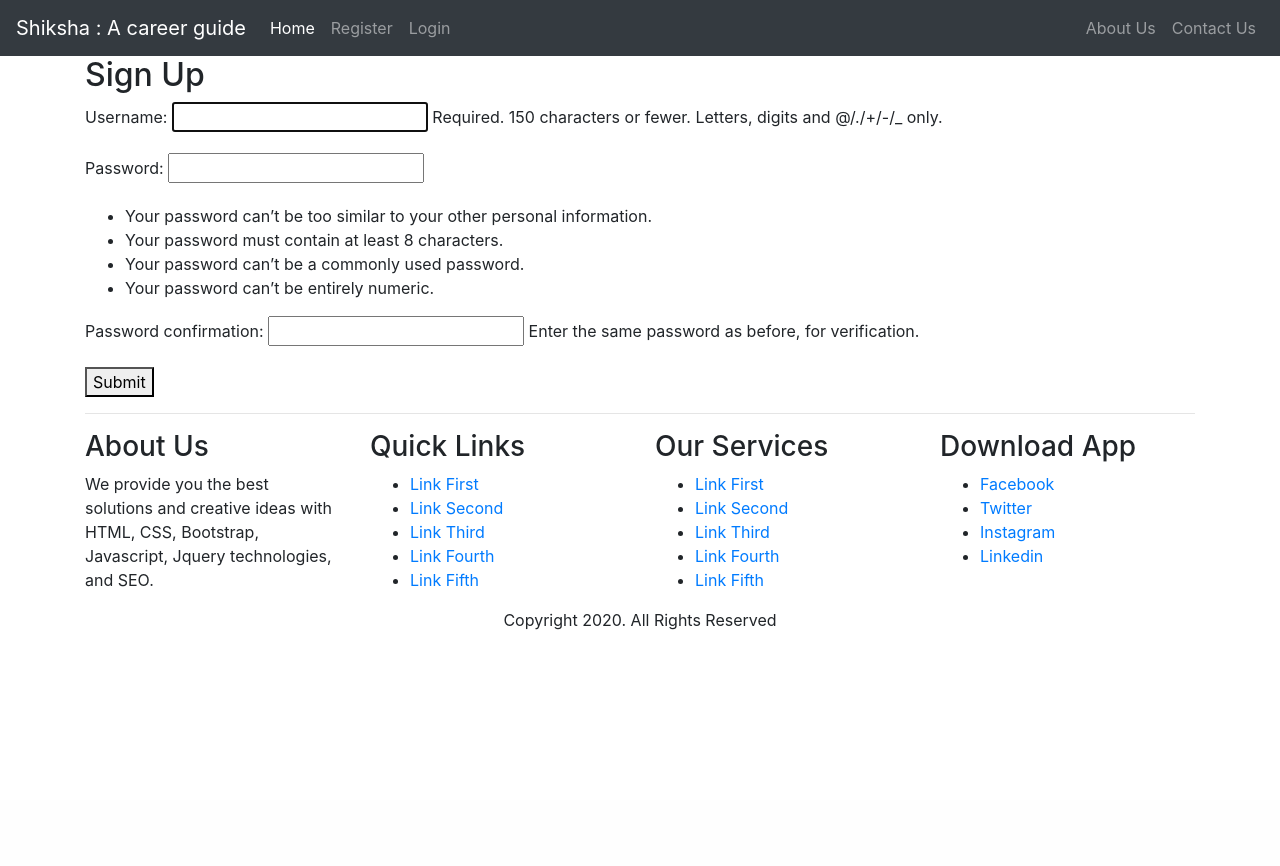
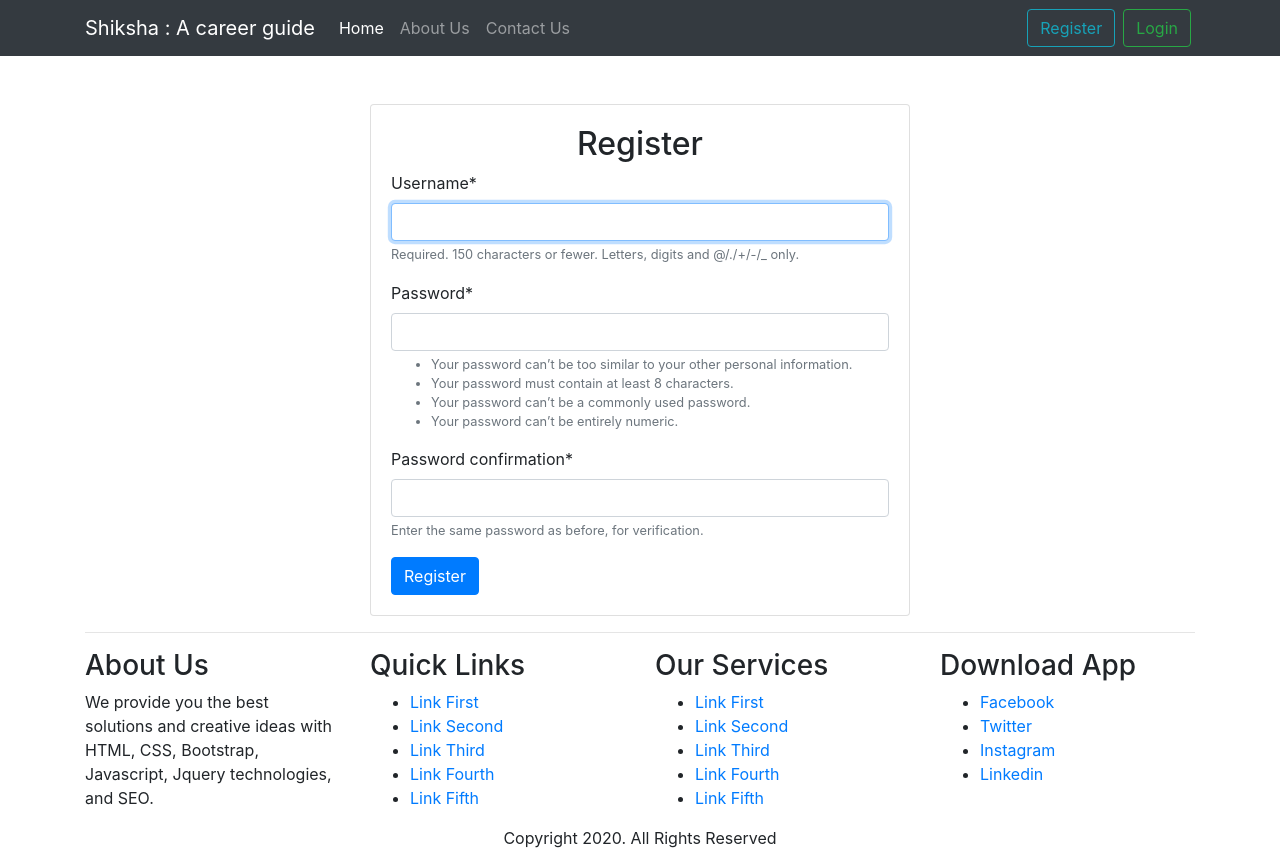
Before and after one commit to chiragdayaramani/careerguidance, a Django app: page /core/signup/ in a window 1280 px wide. Before the commit the page ends 630 px from the top, so only its background shows below. Run offline with Django 3.2, Linux system fonts and the light colour scheme; some libraries are stand-ins or nearby versions.

Commit message:
added crispy forms

```diff
--- a/config/settings.py
+++ b/config/settings.py
@@ -38,7 +38,8 @@ INSTALLED_APPS = [
     'django.contrib.sessions',
     'django.contrib.messages',
     'django.contrib.staticfiles',
-    'core',
+    'core.apps.CoreConfig',
+    'crispy_forms',
 ]
 
 MIDDLEWARE = [
@@ -126,9 +127,12 @@ USE_TZ = True
 
 STATIC_URL = '/static/'
 
+LOGIN_URL='login'
 LOGIN_REDIRECT_URL ='home'
 LOGOUT_REDIRECT_URL ='home'
 # Default primary key field type
 # https://docs.djangoproject.com/en/3.2/ref/settings/#default-auto-field
 
 DEFAULT_AUTO_FIELD = 'django.db.models.BigAutoField'
+
+CRISPY_TEMPLATE_PACK = 'bootstrap4'
--- a/core/templates/base.html
+++ b/core/templates/base.html
@@ -11,7 +11,15 @@
     <link rel="stylesheet" href="https://stackpath.bootstrapcdn.com/bootstrap/4.3.1/css/bootstrap.min.css" integrity="sha384-ggOyR0iXCbMQv3Xipma34MD+dH/1fQ784/j6cY/iJTQUOhcWr7x9JvoRxT2MZw1T" crossorigin="anonymous">
 
     <link rel="stylesheet" href="{% static 'style.css' %}">
-
+    <style>
+      form .alert ul li{
+        list-style: none;
+      }
+      form .alert ul{
+        padding: 0;
+        margin: 0;
+      }
+    </style>
   </head>
     <body>
     {% include "includes/navbar.html"%}
--- a/core/templates/includes/navbar.html
+++ b/core/templates/includes/navbar.html
@@ -1,6 +1,9 @@
 <nav class="navbar navbar-expand-md bg-dark navbar-dark">
+  <div class="container">
+
+
   <!-- Brand -->
-  <a class="navbar-brand" href="">Shiksha : A career guide</a>
+  <a class="navbar-brand" href="{% url "home" %}">Shiksha : A career guide</a>
 
   <!-- Toggler/collapsibe Button -->
   <button class="navbar-toggler" type="button" data-toggle="collapse" data-target="#collapsibleNavbar">
@@ -13,8 +16,14 @@
       <li class="nav-item">
         <a class="nav-link active" href="{% url "home" %}">Home</a>
       </li>
+
+      <li class="nav-item">
+        <a class="nav-link" href="#">About Us</a>
+      </li>
+      <li class="nav-item">
+        <a class="nav-link" href="#">Contact Us</a>
+      </li>
     </ul>
-
 
       {% if user.is_authenticated %}
       <ul class="navbar-nav ml-auto">
@@ -22,37 +31,24 @@
           <a class="nav-link active" href="">Welcome {{ user.username }}!!!!!!!!</a>
         </li>
         <li class="nav-item ">
-          <a class="nav-link" href="{% url "logout" %}">Log Out</a>
-        </li>
-
-        <li class="nav-item">
-          <a class="nav-link" href="#">About Us</a>
-        </li>
-        <li class="nav-item">
-          <a class="nav-link" href="#">Contact Us</a>
+          <a class="btn btn-outline-danger mx-1" href="{% url "logout" %}">Log Out</a>
         </li>
       </ul>
       {% else %}
-      <ul class="navbar-nav">
+      <ul class="navbar-nav ml-auto">
       <li class="nav-item">
-        <a  class="nav-link" href="{% url "signup" %}">Register</a>
+        <a  class="btn btn-outline-info mx-1" href="{% url "signup" %}">Register</a>
       </li>
       <li class="nav-item">
-        <a class="nav-link" href="{% url "login" %}">Login</a>
+        <a class="btn btn-outline-success mx-1" href="{% url "login" %}">Login</a>
       </li>
     </ul>
-    <ul class="navbar-nav ml-auto">
-      <li class="nav-item">
-        <a class="nav-link" href="#">About Us</a>
-      </li>
-      <li class="nav-item">
-        <a class="nav-link" href="#">Contact Us</a>
-      </li>
-    </ul>
+
       {% endif %}
 
 
 
 
   </div>
+</div>
 </nav>
--- a/core/templates/registration/signup.html
+++ b/core/templates/registration/signup.html
@@ -1,10 +1,19 @@
 {% extends "base.html"%}
 {%load static%}
+{% load crispy_forms_tags %}
 {% block body_content %}
-    <h2>Sign Up</h2>
-    <form action="" method="post">
-        {% csrf_token %}
-        {{ form.as_p }}
-        <button type="submit">Submit</button>
-    </form>
+    <div class="row justify-content-center pt-5">
+        <div class="col-6">
+            <div class="card">
+                <div class="card-body">
+                    <h2 style="text-align: center;">Register</h2>
+                    <form action="" method="post" novalidate>
+                        {% csrf_token %}
+                        {{ form|crispy }}
+                        <button class="btn btn-primary" type="submit">Register</button>
+                    </form>
+                </div>
+            </div>
+        </div>
+    </div>
 {%endblock%}
--- a/core/urls.py
+++ b/core/urls.py
@@ -7,4 +7,5 @@ urlpatterns = [
     path('', core_views.home,name='home'),
     path('signup/',core_views.signup,name='signup'),
     path('accounts/',include('django.contrib.auth.urls')),
+
 ]
--- a/core/views.py
+++ b/core/views.py
@@ -1,6 +1,7 @@
 from django.shortcuts import redirect, render
 from django.contrib.auth.forms import UserCreationForm
 from django.contrib.auth.models import User
+from django.contrib.auth.decorators import login_required
 
 # Create your views here.
 
```
Also changed, not shown: core/templates/registration/login.html (+16 -6 lines).
